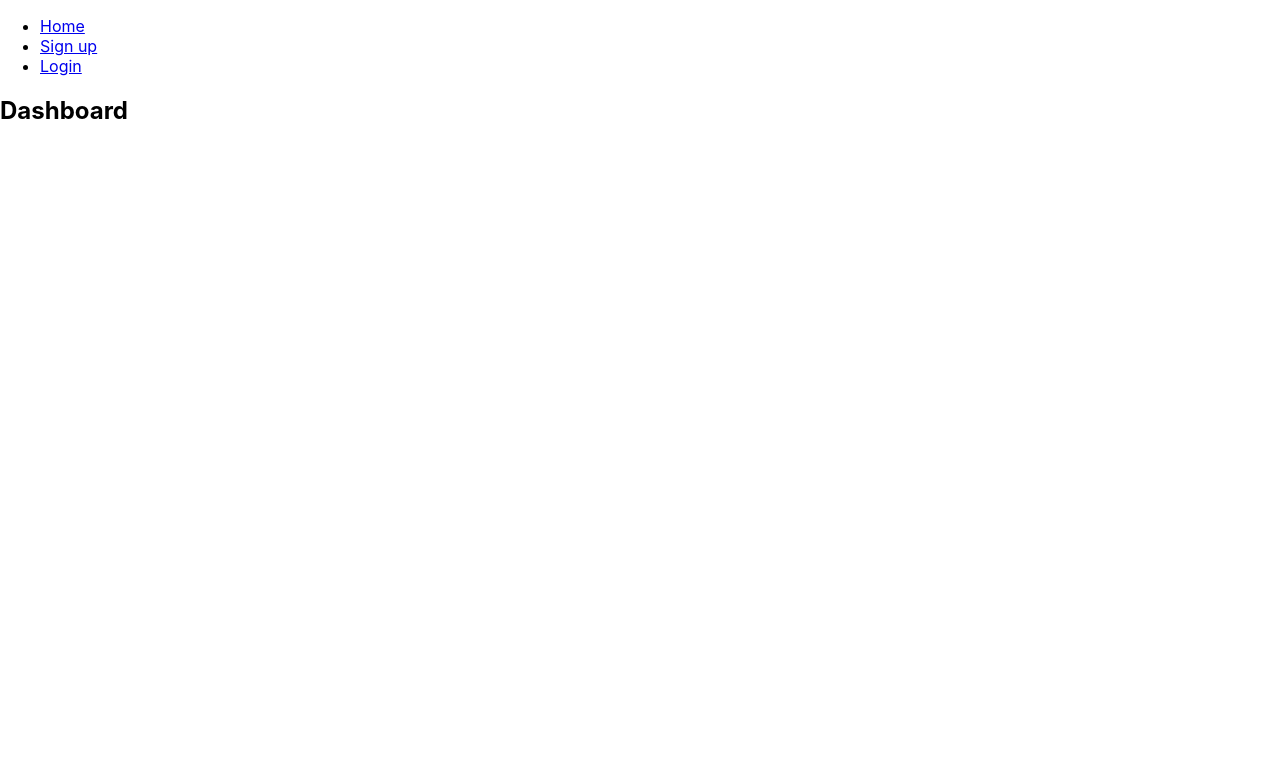
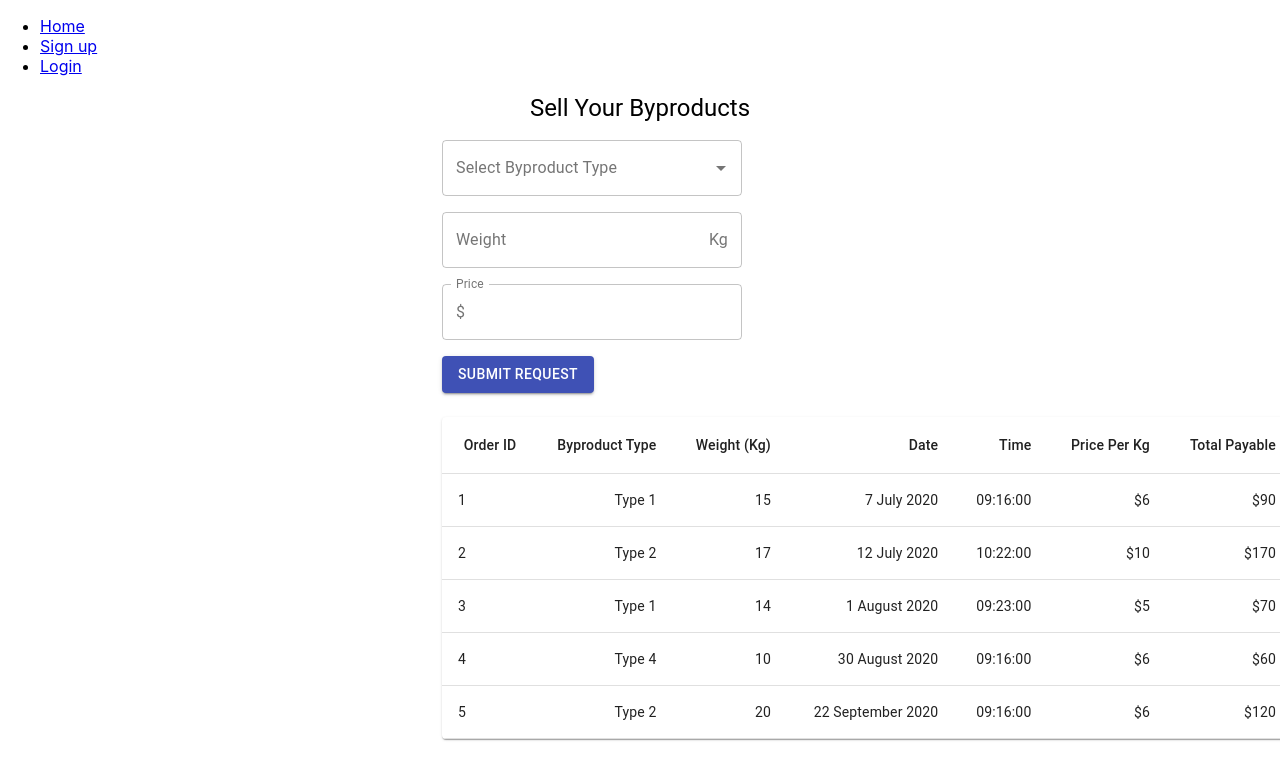
Before and after one commit to hsp98/BIOVIS, a React (Create React App) app in the folder biovis/: page /buysell in a window 1280 px wide. Shown: the top 780 px of the page. Built offline with nearby package versions, Linux system fonts and the light colour scheme.

Commit message:
BuySell page code added

```diff
--- a/biovis/package.json
+++ b/biovis/package.json
@@ -5,6 +5,7 @@
   "dependencies": {
     "@material-ui/core": "^4.11.0",
     "@material-ui/icons": "^4.9.1",
+    "@material-ui/lab": "^4.0.0-alpha.56",
     "@testing-library/jest-dom": "^5.11.6",
     "@testing-library/react": "^11.1.2",
     "@testing-library/user-event": "^12.2.2",
--- a/biovis/src/App.js
+++ b/biovis/src/App.js
@@ -1,8 +1,9 @@
-import React from 'react';
-import { BrowserRouter as Router, Switch, Route, Link } from 'react-router-dom';
-import Login from './auth/login';
-import SignUp from './auth/signup';
-import Dashboard from './web/dashboard';
+import React from "react";
+import { BrowserRouter as Router, Switch, Route, Link } from "react-router-dom";
+import Login from "./auth/login";
+import SignUp from "./auth/signup";
+import Dashboard from "./web/dashboard";
+import BuySell from "./buysell/buysell";
 
 export default function App() {
   return (
@@ -31,6 +32,9 @@ export default function App() {
           <Route path="/login">
             <Login />
           </Route>
+          <Route path="/buysell">
+            <BuySell />
+          </Route>
           <Route path="/">
             <Dashboard />
           </Route>
--- a/biovis/src/buysell/buysell.js
+++ b/biovis/src/buysell/buysell.js
@@ -0,0 +1,181 @@
+import React from "react";
+import Button from "@material-ui/core/Button";
+import Container from "@material-ui/core/Container";
+import Typography from "@material-ui/core/Typography";
+import { Autocomplete } from "@material-ui/lab";
+import TextField from "@material-ui/core/TextField";
+import InputAdornment from "@material-ui/core/InputAdornment";
+
+//Imports for History Table
+import Table from "@material-ui/core/Table";
+import TableBody from "@material-ui/core/TableBody";
+import TableCell from "@material-ui/core/TableCell";
+import TableContainer from "@material-ui/core/TableContainer";
+import TableHead from "@material-ui/core/TableHead";
+import TableRow from "@material-ui/core/TableRow";
+import Paper from "@material-ui/core/Paper";
+
+//inline styles
+const styles = {
+  paper: {
+    display: "flex",
+    flexDirection: "column",
+    alignItems: "center",
+  },
+  icon: {
+    margin: "auto",
+    backgroundColor: "green",
+  },
+  input: {
+    marginTop: "20px",
+  },
+  errorMessage: {
+    color: "red",
+  },
+  table: {
+    minWidth: 650,
+  },
+};
+
+function OrderHistory(
+  orderId,
+  byproductType,
+  weight,
+  date,
+  time,
+  pricePerKg,
+  totalPayable
+) {
+  return {
+    orderId,
+    byproductType,
+    weight,
+    date,
+    time,
+    pricePerKg,
+    totalPayable,
+  };
+}
+
+class BuySell extends React.Component {
+  constructor(props) {
+    super(props);
+    this.state = {};
+  }
+
+  rows = [
+    OrderHistory(1, "Type 1", 15, "7 July 2020", "09:16:00", 6, 90),
+    OrderHistory(2, "Type 2", 17, "12 July 2020", "10:22:00", 10, 170),
+    OrderHistory(3, "Type 1", 14, "1 August 2020", "09:23:00", 5, 70),
+    OrderHistory(4, "Type 4", 10, "30 August 2020", "09:16:00", 6, 60),
+    OrderHistory(5, "Type 2", 20, "22 September 2020", "09:16:00", 6, 120),
+  ];
+
+  render() {
+    const byproductTypes = [
+      { type: "Type 1" },
+      { type: "Type 2" },
+      { type: "Type 3" },
+      { type: "Type 4" },
+    ];
+    return (
+      <Container component="main" maxWidth="xs">
+        <div style={styles.paper}>
+          <Typography component="h1" variant="h5">
+            Sell Your Byproducts
+          </Typography>
+          <form className={styles.form} noValidate>
+            <Autocomplete
+              id="combo-box-demo"
+              options={byproductTypes}
+              getOptionLabel={(option) => option.type}
+              style={{ width: 300, marginTop: 16 }}
+              renderInput={(params) => (
+                <TextField
+                  {...params}
+                  label="Select Byproduct Type"
+                  variant="outlined"
+                />
+              )}
+            />
+            <TextField
+              id="outlined-basic"
+              type="number"
+              onChange={this.handleWeightChange}
+              InputProps={{
+                inputProps: {
+                  min: 0,
+                },
+                endAdornment: (
+                  <InputAdornment position="end">Kg</InputAdornment>
+                ),
+              }}
+              label="Weight"
+              style={{ width: 300, marginTop: 16 }}
+              variant="outlined"
+            />
+
+            <TextField
+              id="outlined-basic"
+              type="number"
+              onChange={this.handleWeightChange}
+              InputProps={{
+                inputProps: {
+                  min: 0,
+                },
+                startAdornment: (
+                  <InputAdornment position="start">$</InputAdornment>
+                ),
+              }}
+              label="Price"
+              style={{ width: 300, marginTop: 16 }}
+              variant="outlined"
+            />
+
+            <Button
+              variant="contained"
+              color="primary"
+              style={{ marginTop: 16 }}
+              onClick={this.handleRequestSubmit}
+            >
+              Submit Request
+            </Button>
+          </form>
+        </div>
+
+        <TableContainer component={Paper} style={{ marginTop: 24, width: 850 }}>
+          <Table className={styles.table} aria-label="simple table">
+            <TableHead>
+              <TableRow>
+                <TableCell align="right">Order ID</TableCell>
+                <TableCell align="right">Byproduct Type</TableCell>
+                <TableCell align="right">Weight&nbsp;(Kg)</TableCell>
+                <TableCell align="right">Date</TableCell>
+                <TableCell align="right">Time</TableCell>
+                <TableCell align="right">Price Per Kg</TableCell>
+                <TableCell align="right">Total Payable</TableCell>
+              </TableRow>
+            </TableHead>
+            <TableBody>
+              {this.rows.map((row) => (
+                <TableRow key={row.orderId}>
+                  <TableCell component="th" scope="row">
+                    {row.orderId}
+                  </TableCell>
+                  <TableCell align="right">{row.byproductType}</TableCell>
+                  <TableCell align="right">{row.weight}</TableCell>
+                  <TableCell align="right">{row.date}</TableCell>
+                  <TableCell align="right">{row.time}</TableCell>
+                  <TableCell align="right">${row.pricePerKg}</TableCell>
+                  <TableCell align="right">${row.totalPayable}</TableCell>
+                </TableRow>
+              ))}
+            </TableBody>
+          </Table>
+        </TableContainer>
+      </Container>
+    );
+  }
+}
+
+export default BuySell;
```
Also changed, not shown: 2 other files (tests, documents, lock files or other folders).
